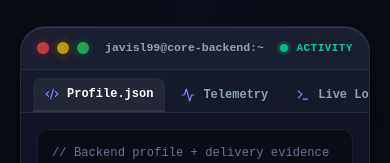
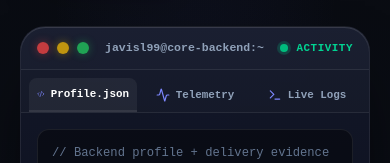
Before and after one commit to javisl99/portfolio, a Next.js app: page /en in a window 390 px wide. Shown: the part 668-831 px from the top of the page. Built offline with nearby package versions, Linux system fonts and the light colour scheme.

Commit message:
fix: tighten telemetry widget on mobile

```diff
--- a/components/ui/backend-telemetry-widget.tsx
+++ b/components/ui/backend-telemetry-widget.tsx
@@ -62,14 +62,14 @@ export function BackendTelemetryWidget({ locale }: BackendTelemetryWidgetProps)
       </div>
 
       {/* Tabs Navigation */}
-      <div aria-label={locale === "es" ? "Vistas del perfil" : "Profile views"} className="overflow-x-auto border-b border-white/8 bg-white/[0.015] px-3 pt-2 sm:px-4" role="tablist">
-        <div className="flex min-w-max gap-1">
+      <div aria-label={locale === "es" ? "Vistas del perfil" : "Profile views"} className="overflow-hidden border-b border-white/8 bg-white/[0.015] px-2 pt-2 sm:px-4" role="tablist">
+        <div className="flex w-full gap-1">
           <button
             aria-controls="profile-panel"
             aria-selected={activeTab === "architecture"}
             id="profile-tab"
             className={cn(
-              "flex items-center gap-2 rounded-t-lg px-3 py-2 font-mono text-xs font-semibold transition",
+              "flex min-w-0 flex-1 items-center justify-center gap-1.5 rounded-t-lg px-2 py-2 font-mono text-[0.68rem] font-semibold transition sm:gap-2 sm:px-3 sm:text-xs",
               activeTab === "architecture"
                 ? "border-b-2 border-indigo-400 bg-white/[0.06] text-white"
                 : "text-slate-400 hover:bg-white/[0.03] hover:text-slate-200",
@@ -79,7 +79,7 @@ export function BackendTelemetryWidget({ locale }: BackendTelemetryWidgetProps)
             type="button"
           >
             <Code2 className="h-3.5 w-3.5 text-indigo-400" />
-                <span>Profile.json</span>
+                <span className="whitespace-nowrap">Profile.json</span>
           </button>
 
           <button
@@ -87,7 +87,7 @@ export function BackendTelemetryWidget({ locale }: BackendTelemetryWidgetProps)
             aria-selected={activeTab === "telemetry"}
             id="telemetry-tab"
             className={cn(
-              "flex items-center gap-2 rounded-t-lg px-3 py-2 font-mono text-xs font-semibold transition",
+              "flex min-w-0 flex-1 items-center justify-center gap-1.5 rounded-t-lg px-2 py-2 font-mono text-[0.68rem] font-semibold transition sm:gap-2 sm:px-3 sm:text-xs",
               activeTab === "telemetry"
                 ? "border-b-2 border-indigo-400 bg-white/[0.06] text-white"
                 : "text-slate-400 hover:bg-white/[0.03] hover:text-slate-200",
@@ -97,7 +97,7 @@ export function BackendTelemetryWidget({ locale }: BackendTelemetryWidgetProps)
             type="button"
           >
             <Activity className="h-3.5 w-3.5 text-indigo-400" />
-            <span>Telemetry</span>
+            <span className="whitespace-nowrap">Telemetry</span>
           </button>
 
           <button
@@ -105,7 +105,7 @@ export function BackendTelemetryWidget({ locale }: BackendTelemetryWidgetProps)
             aria-selected={activeTab === "logs"}
             id="logs-tab"
             className={cn(
-              "flex items-center gap-2 rounded-t-lg px-3 py-2 font-mono text-xs font-semibold transition",
+              "flex min-w-0 flex-1 items-center justify-center gap-1.5 rounded-t-lg px-2 py-2 font-mono text-[0.68rem] font-semibold transition sm:gap-2 sm:px-3 sm:text-xs",
               activeTab === "logs"
                 ? "border-b-2 border-indigo-400 bg-white/[0.06] text-white"
                 : "text-slate-400 hover:bg-white/[0.03] hover:text-slate-200",
@@ -115,13 +115,13 @@ export function BackendTelemetryWidget({ locale }: BackendTelemetryWidgetProps)
             type="button"
           >
             <Terminal className="h-3.5 w-3.5 text-indigo-400" />
-            <span>Live Logs</span>
+            <span className="whitespace-nowrap">Live Logs</span>
           </button>
         </div>
       </div>
 
       {/* Tab Content Panels */}
-      <div className="h-[20.5rem] min-w-0 overflow-x-hidden overflow-y-auto p-4 sm:p-5">
+      <div className="h-[18rem] min-w-0 overflow-x-hidden overflow-y-auto p-4 sm:h-[20.5rem] sm:p-5">
         {activeTab === "architecture" && (
           <div aria-labelledby="profile-tab" className="space-y-3 font-mono text-[0.76rem] leading-relaxed" id="profile-panel" role="tabpanel" tabIndex={0}>
             <div className="rounded-xl border border-white/6 bg-black/40 p-3.5 text-slate-300">
```
